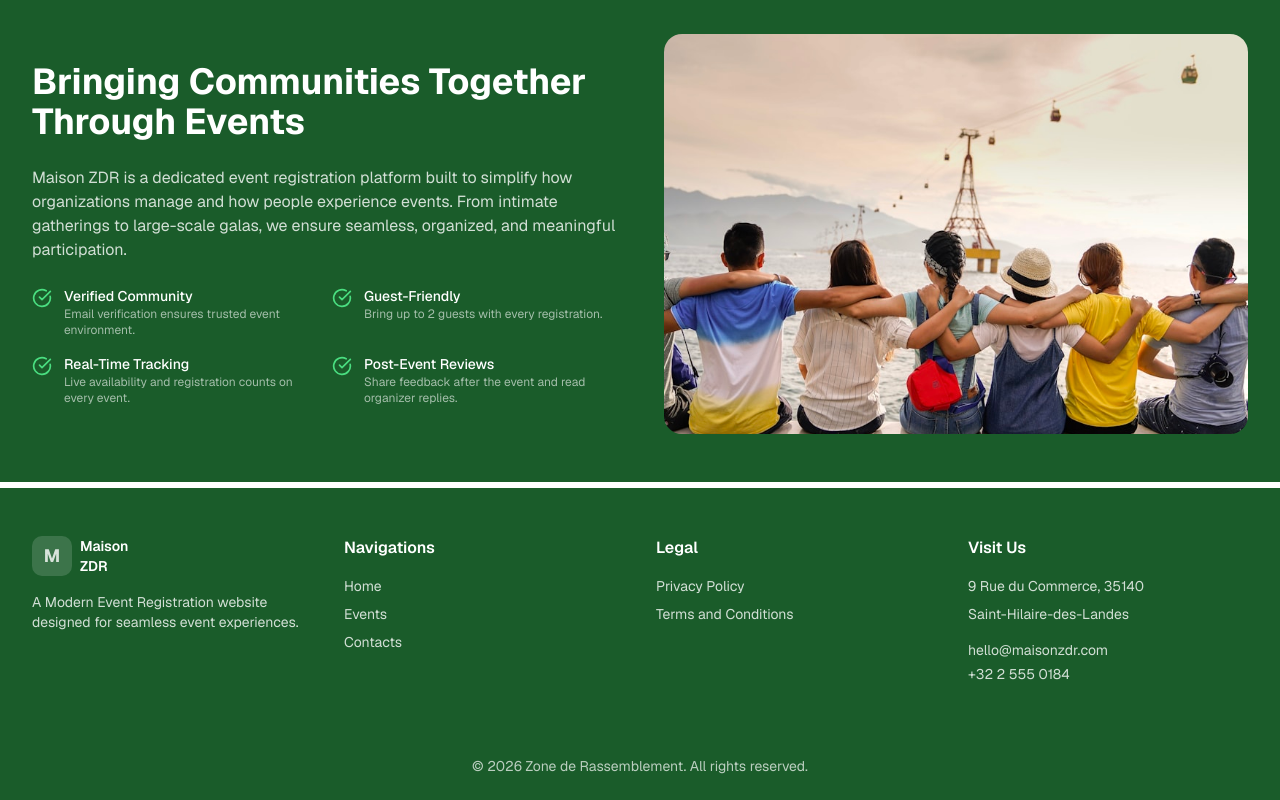
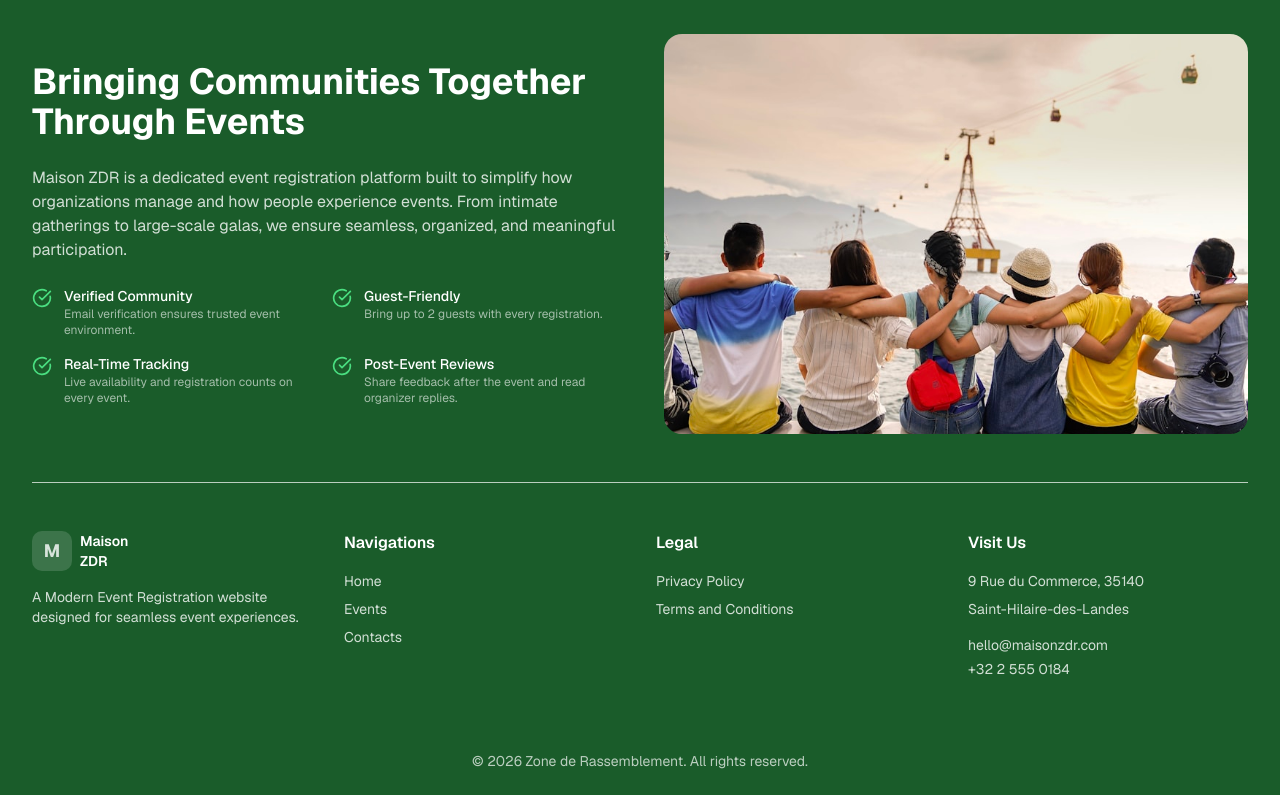
Before and after one commit to KarenCartalaba/maison-zdr, a Next.js app in the folder frontend/: page / in a window 1280 px wide. Shown: the part 1738-2538 px from the top of the page. Built offline with nearby package versions, Linux system fonts and the light colour scheme; no server answers.

Commit message:
refactor: update footer divider for improved clarity and consistency

```diff
--- a/frontend/components/common/Footer.tsx
+++ b/frontend/components/common/Footer.tsx
@@ -8,13 +8,17 @@ export default function Footer() {
   const { t } = useLanguage();
   return (
     <footer className="bg-[#1a5c2a] text-white">
-      {/* Top divider band — flush with the footer's top edge, full width.
-          Needed because the homepage About section directly above is the SAME
-          green, so a divider drawn only inside the footer would be invisible.
-          Keep AboutSection's bottom padding equal to the top padding below
-          (pb-12 / py-12) so the band reads as the boundary between the two
-          blocks, not as a stripe floating in a long stretch of green. */}
-      <div className="h-1.5 w-full bg-white" aria-hidden="true" />
+      {/* Hairline divider between the page content above and the columns below.
+          Kept to 1px so it reads as a rule, not as a band of empty space. The
+          homepage About section directly above is the SAME green, so a divider
+          drawn only inside the footer would be invisible. It sits in its own
+          container so it lines up with the column edges at every breakpoint
+          (the `container` class already applies the responsive side padding).
+          The green above it is AboutSection's pb-12 and the green below it is
+          the py-12 here — 48px each side, so it sits centred. */}
+      <div className="container px-4">
+        <div className="h-px w-full bg-white/70" aria-hidden="true" />
+      </div>
 
       <div className="container px-4 py-12">
         {/* Stacked on mobile the columns read as separate groups, so give them
```
